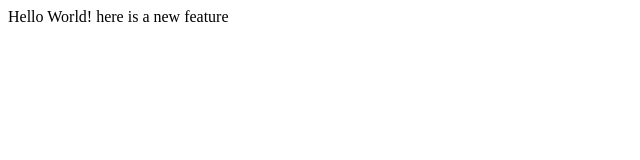
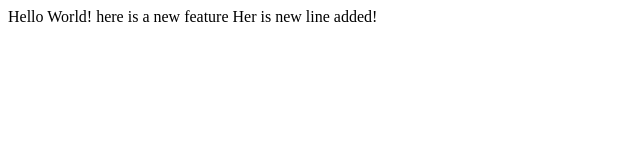
Before and after one commit to dsdilip/lecture0, a plain HTML site: page index.html in a window 1280 px wide. Shown: the whole page, without its empty margins (0-640 px from the left). Drawn offline with Linux system fonts and the light colour scheme.

Commit message:
new line added again

```diff
--- a/index.html
+++ b/index.html
@@ -6,5 +6,7 @@
 <body>
 		Hello World!
 		here is a new feature
+
+		Her is new line added!
 </body>
 </html>
```
